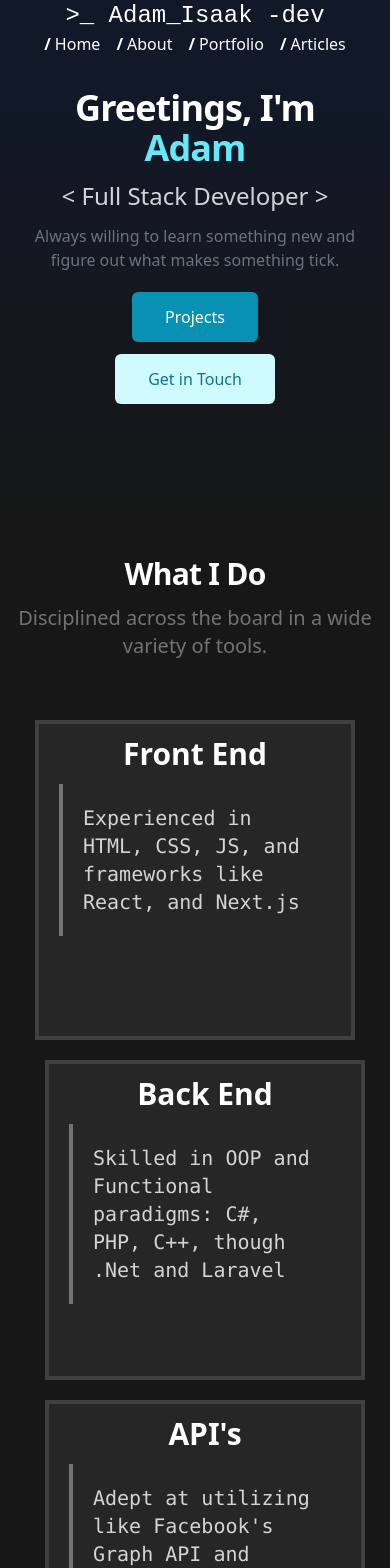
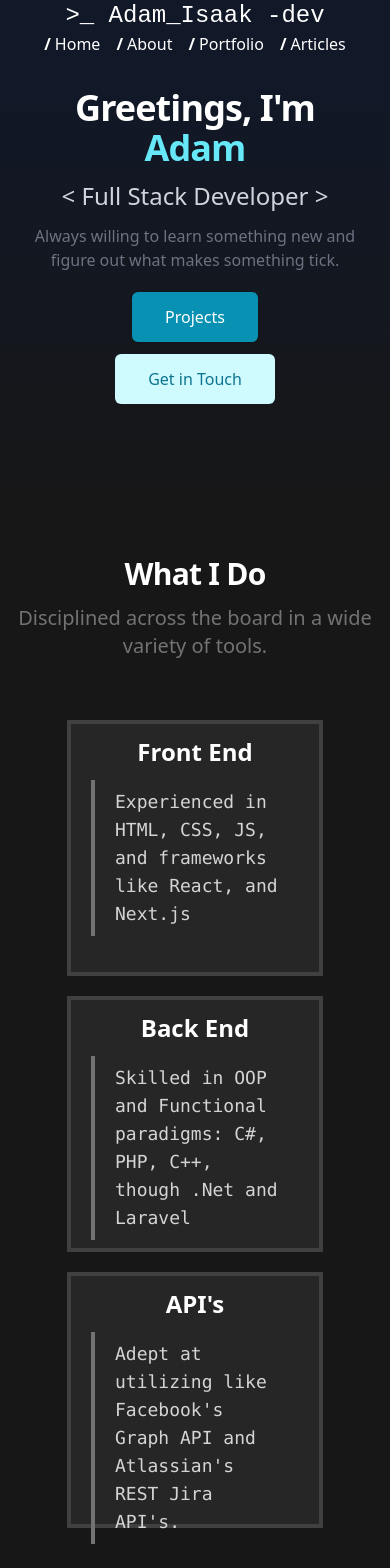
Before and after one commit to Adam-Isaak-dev/portfolio, a Next.js app: page / in a window 390 px wide. Shown: the top 1568 px of the page. Built offline with nearby package versions, Linux system fonts and the light colour scheme.

Commit message:
Fix overflow bug for small phones

```diff
--- a/components/home/Projects.jsx
+++ b/components/home/Projects.jsx
@@ -16,7 +16,7 @@ export default function Projects(props) {
   return (
     <div className="bg-neutral-900">
       <div className="mx-auto max-w-7xl lg:py-30 md:py-20 sm:py-15 py-10">
-        <div className="text-left pl-10">
+        <div className="text-center mb-10">
             <h2 className="text-3xl font-bold tracking-tight text-white sm:text-4xl md:text-5xl">My Work</h2>
             <p className="mt-3 text-xl text-neutral-500">
             </p>
--- a/components/home/Showcase.jsx
+++ b/components/home/Showcase.jsx
@@ -8,27 +8,27 @@ export default function Showcase(props) {
             Disciplined across the board in a wide variety of tools.
           </p>
         </div>
-        <div className="mt-10 flex flex-wrap max-w-6xl justify-around items-center space-x-5">
-          <div class="w-80 h-80 mt-5 bg-neutral-800 border-solid border-4 border-neutral-700 transition duration-150 ease-in-out hover:-translate-y-5">
-            <h3 className="text-3xl font-bold text-center text-white py-3">Front End</h3>
+        <div className="mt-10 flex flex-wrap max-w-6xl justify-around items-center">
+          <div class="sm:w-80 sm:h-80 w-64 h-64 mt-5 mx-3 bg-neutral-800 border-solid border-4 border-neutral-700 transition duration-150 ease-in-out hover:-translate-y-5">
+            <h3 className="sm:text-3xl text-2xl font-bold text-center text-white py-3">Front End</h3>
             <div className="border-l-4 border-solid border-neutral-500 mx-5">
-              <p className="px-5 py-5 text-xl font-mono font-medium text-neutral-300">
+              <p className="px-5 sm:py-5 py-2 sm:text-xl text-lg font-mono font-medium text-neutral-300">
                 Experienced in HTML, CSS, JS, and frameworks like React, and Next.js
                 </p>
             </div>
           </div>
-          <div class="w-80 h-80 mt-5 bg-neutral-800 border-solid border-4 border-neutral-700 transition duration-150 ease-in-out hover:-translate-y-5">
-            <h3 className="text-3xl font-bold text-center text-white py-3">Back End</h3>
+          <div class="sm:w-80 sm:h-80 w-64 h-64 mt-5 mx-3 bg-neutral-800 border-solid border-4 border-neutral-700 transition duration-150 ease-in-out hover:-translate-y-5">
+            <h3 className="sm:text-3xl text-2xl font-bold text-center text-white py-3">Back End</h3>
             <div className="border-l-4 border-solid border-neutral-500 mx-5">
-              <p className="px-5 py-5 text-xl font-mono font-medium text-neutral-300">
+              <p className="px-5 sm:py-5 py-2 sm:text-xl text-lg font-mono font-medium text-neutral-300">
                 Skilled in OOP and Functional paradigms: C#, PHP, C++, though .Net and Laravel
               </p>
             </div>
           </div>
-          <div class="w-80 h-80 mt-5 bg-neutral-800 border-solid border-4 border-neutral-700 transition duration-150 ease-in-out hover:-translate-y-5">
-            <h3 className="text-3xl font-bold text-center text-white py-3">API's</h3>
+          <div class="sm:w-80 sm:h-80 w-64 h-64 mt-5 mx-3 bg-neutral-800 border-solid border-4 border-neutral-700 transition duration-150 ease-in-out hover:-translate-y-5">
+            <h3 className="sm:text-3xl text-2xl font-bold text-center text-white py-3">API's</h3>
             <div className="border-l-4 border-solid border-neutral-500 mx-5">
-              <p className="px-5 py-5 text-xl font-mono font-medium text-neutral-300">
+              <p className="px-5 sm:py-5 py-2 sm:text-xl text-lg font-mono font-medium text-neutral-300">
                 Adept at utilizing like Facebook's Graph API and Atlassian's REST Jira API's.
               </p>
             </div>
```
